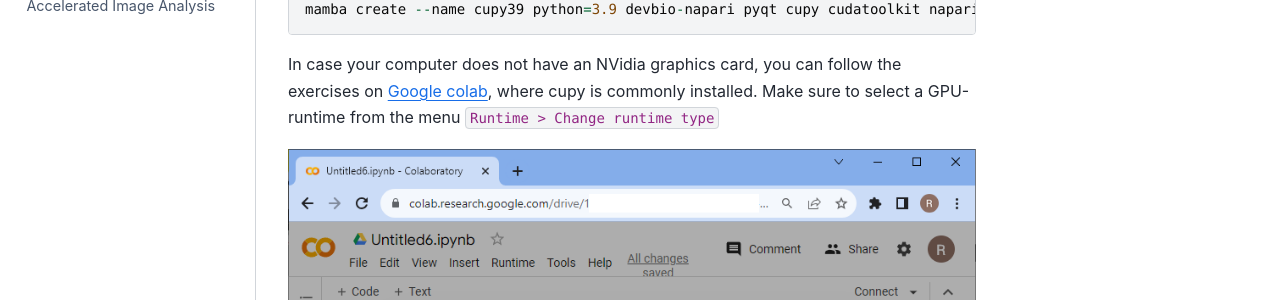
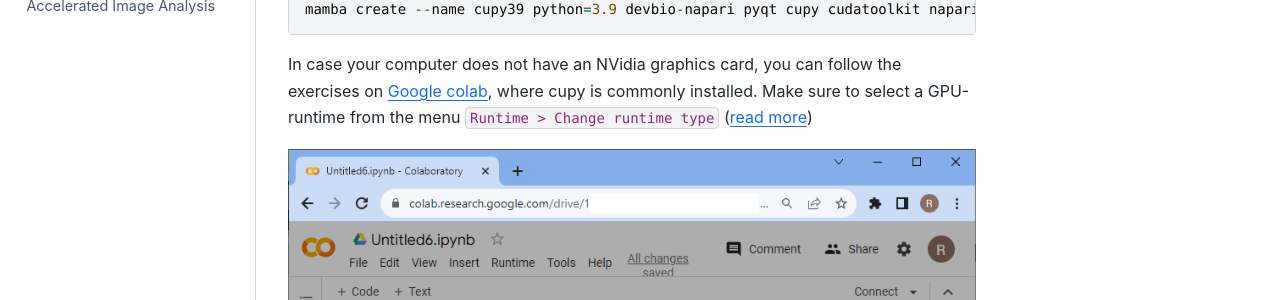
Before and after one commit to BiAPoL/PoL-BioImage-Analysis-TS-GPU-Accelerated-Image-Analysis, a Jupyter Book: the page built from docs/25_cupy/readme.md, in a window 1280 px wide and 1141 px high. Shown: the part 267-567 px from the top of the window. Built offline with Jupyter Book 1.0.4 settings and Sphinx 7.4.7 and the Sphinx Book theme 1.1.4, drawn with Linux system fonts in a browser that asks for light colours; pages that are not in the unit, such as notebooks, are missing from menus.

Commit message:
added link

````diff
--- a/docs/25_cupy/readme.md
+++ b/docs/25_cupy/readme.md
@@ -6,6 +6,6 @@
 mamba create --name cupy39 python=3.9 devbio-napari pyqt cupy cudatoolkit napari-cupy-image-processing -c conda-forge
 ```
 
-In case your computer does not have an NVidia graphics card, you can follow the exercises on [Google colab](https://colab.research.google.com/?utm_source=scs-index), where cupy is commonly installed. Make sure to select a GPU-runtime from the menu `Runtime > Change runtime type`
+In case your computer does not have an NVidia graphics card, you can follow the exercises on [Google colab](https://colab.research.google.com/?utm_source=scs-index), where cupy is commonly installed. Make sure to select a GPU-runtime from the menu `Runtime > Change runtime type` ([read more](https://biapol.github.io/blog/robert_haase/cupy_cucim/readme.html))
 
 ![](colab_runtime.png)
````
